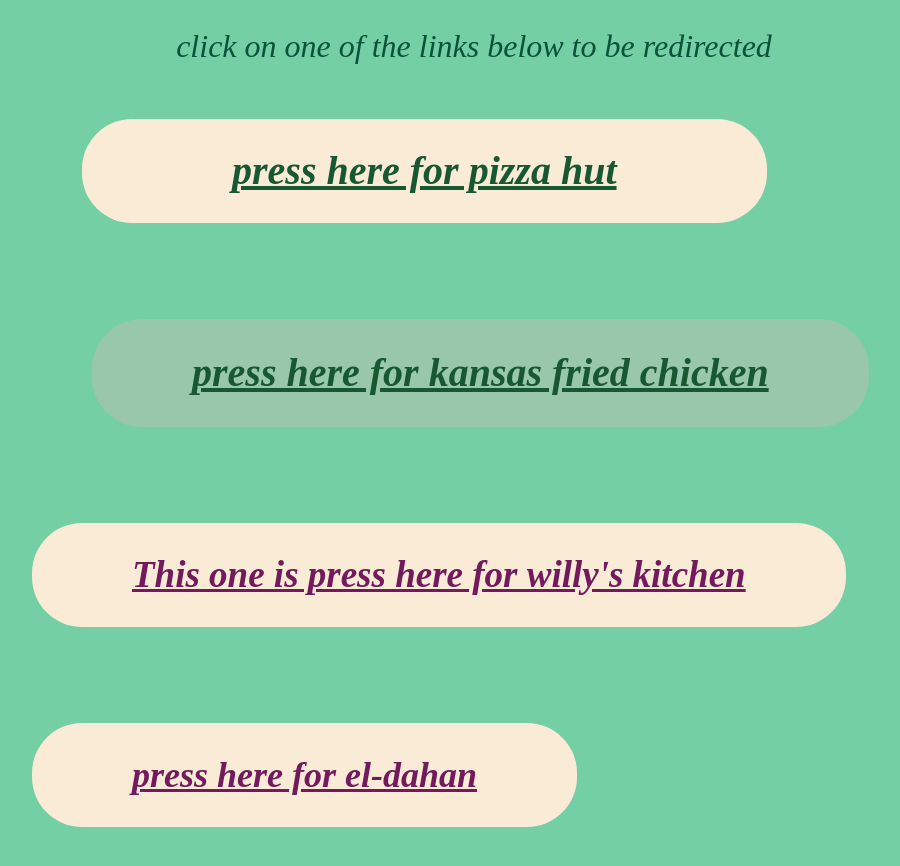
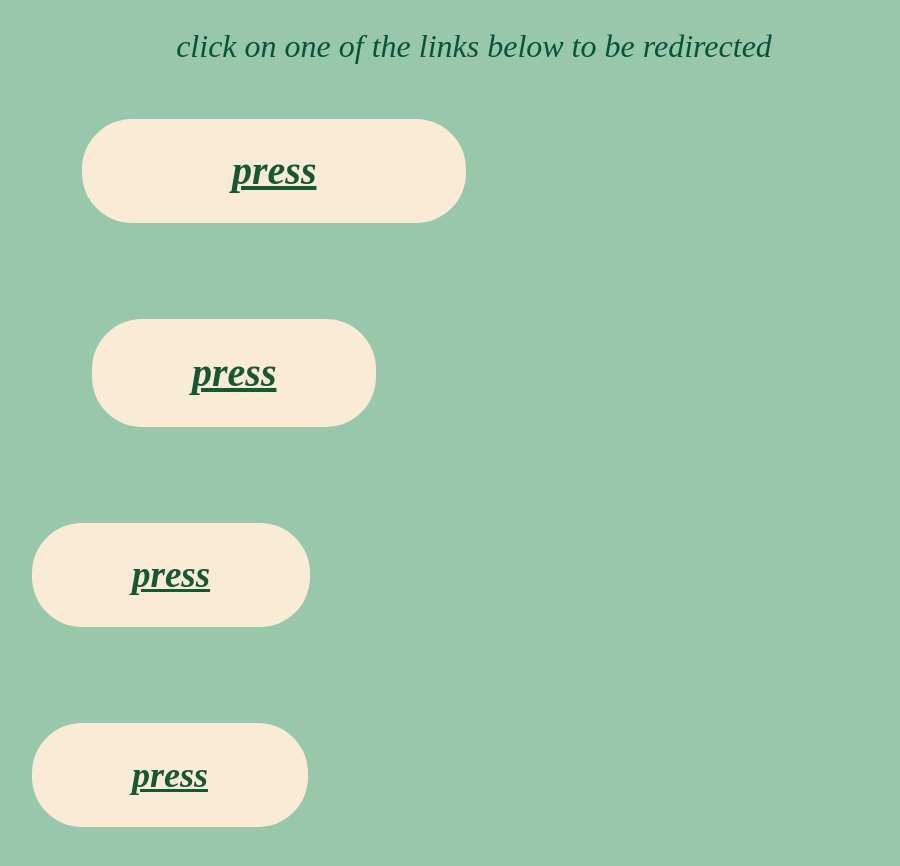
Before and after one commit to kendasite/kendasite, a plain HTML site: page index.html in a window 1280 px wide. Shown: the part 628-1494 px from the top of the page, without its empty margins (166-1066 px from the left). Drawn offline with Linux system fonts and the light colour scheme.

Commit message:
Update index.html

```diff
--- a/index.html
+++ b/index.html
@@ -4,7 +4,7 @@
   <head>
     <style>
       body {
-        background-color: rgb(117, 207, 165);
+        background-color: rgb(153, 199, 171);
       }
       .first {
         background-color: rgb(46, 107, 72);
@@ -68,7 +68,7 @@
      color: rgb(23, 88, 50);
      font-size: medium;
      font-style: oblique;
-     background-color: rgb(153, 199, 171);
+     background-color: antiquewhite;
      line-height: 8px;
      margin: 40px;
      border-radius: 50px;
@@ -92,7 +92,7 @@
       .six {
        display: inline-block;
      text-align: center;
-     color: rgb(114, 26, 92);
+     color: rgb(23, 88, 50);
      font-size: xx-large;
      font-style: oblique;
      background-color: antiquewhite;
@@ -110,7 +110,7 @@
        transition: o.15s;
       }
       .six:hover {
-        background-color:  rgb(114, 26, 92);
+        background-color:  rgb(23, 88, 50);
         color: antiquewhite;
       }
       .six:active {
@@ -119,7 +119,7 @@
       .seven{
         display: inline-block;
      text-align: center;
-     color: rgb(114, 26, 92);
+     color: rgb(23, 88, 50);
      font-size: xx-large;
      font-style: oblique;
      background-color: antiquewhite;
@@ -137,7 +137,7 @@
      transition: o.15s;
       }
       .seven:hover {
-        background-color:  rgb(114, 26, 92);
+        background-color:  rgb(23, 88, 50);
         color: antiquewhite;
       }
       .seven:active: {
@@ -151,10 +151,10 @@
       Welcome, click on one of the links below to order one of your favorite food recipes
     </p>
     <p class="three"> click on one of the links below to be redirected</a>
-    <p><a class="four" href="https://www.talabat.com/egypt/pizza-hut" target=""> press here for pizza hut</a></p>
-    <p><a class="five" href="https://www.talabat.com/egypt/kansas" target="_blank">press here for kansas fried chicken</a></p>
-    <p><a class="six" href="https://www.talabat.com/egypt/willys-kitchen-ard-el-golf" target="_blank">
-      This one is press here for willy's kitchen</a> </p>
-    <p> <a class="seven" href="https://www.talabat.com/ar/egypt/el-dahan" target="_blank">press here for el-dahan</a></p>
+    <p><a class="four" href="" target="">press</a></p>
+    <p><a class="five" href="" target="_blank">press</a></p>
+    <p><a class="six" href="" target="_blank">press
+    </a> </p>
+    <p> <a class="seven" href="11" target="_blank">press</a></p>
   </body>
 </html>
```
